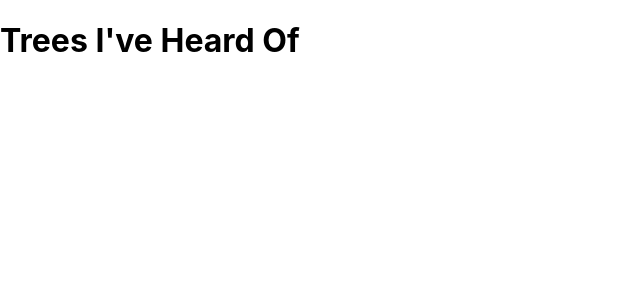
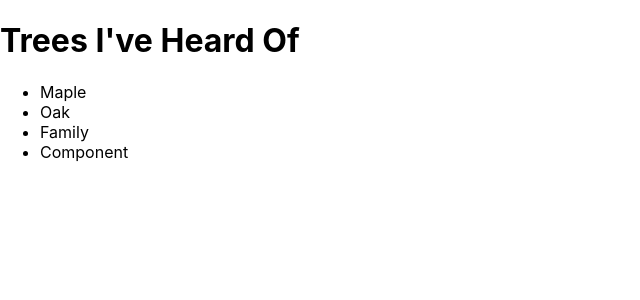
Before and after one commit to jonathonireland/React-Hooks-Course, a React (Create React App) app in the folder react-hooks/: page / in a window 1280 px wide. Shown: the top 300 px of the page, without its empty margins (0-640 px from the left). Built offline with nearby package versions, Linux system fonts and the light colour scheme.

Commit message:
Creating a custom Hook with context

```diff
--- a/react-hooks/src/App.js
+++ b/react-hooks/src/App.js
@@ -1,10 +1,18 @@
 import logo from './logo.svg';
+import React, { useContext } from "react";
 import './App.css';
+import { TreesContext } from "./";
 
-function App({name}) {
+function App(){
+  const {trees} = useContext(TreesContext);
   return (
-    <div className="App">
-     <h1>Hello {name}!</h1>
+    <div>
+      <h1>Trees I've Heard Of</h1>
+      <ul>
+        {trees.map((tree)=>(
+          <li key={tree.id}>{tree.type}</li>
+        ))}
+      </ul>
     </div>
   );
 }
--- a/react-hooks/src/index.js
+++ b/react-hooks/src/index.js
@@ -1,7 +1,7 @@
 import React, {createContext} from 'react';
 import ReactDOM from 'react-dom/client';
 import './index.css';
-import { useInput } from "./useInput";
+import App from "./App";
 
 export const TreesContext = createContext();
 
@@ -12,15 +12,6 @@ const trees = [
   {id: "4", type: "Component"}
 ]
 
-function App(){
-
-  return (
-    <div>
-      <h1>Trees I've Heard Of</h1>
-    </div>
-  );
-}
-
 const root = ReactDOM.createRoot(document.getElementById('root'));
 root.render(
   <TreesContext.Provider value={{trees}}>
```
